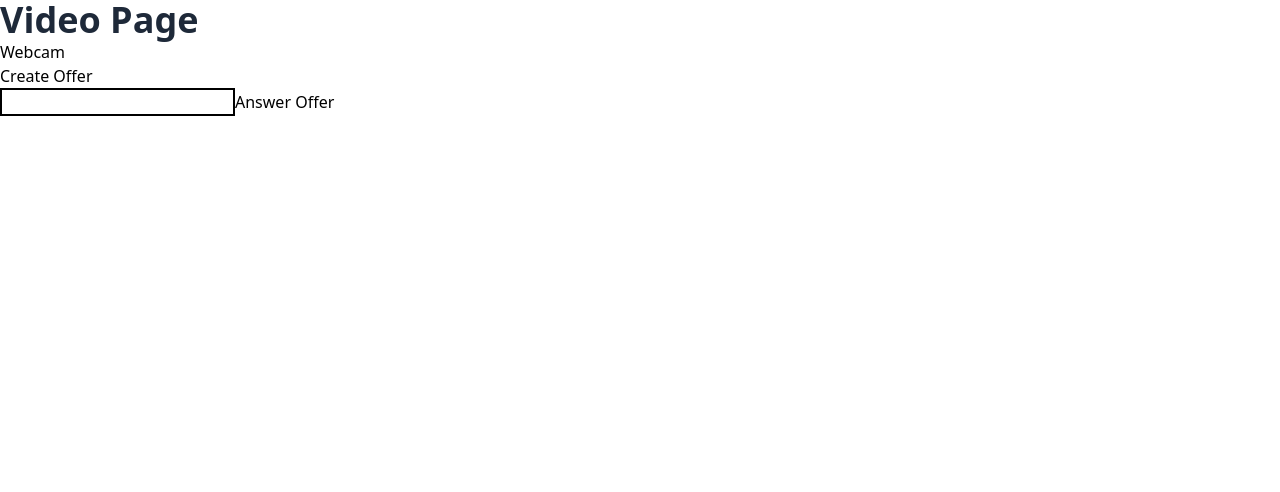
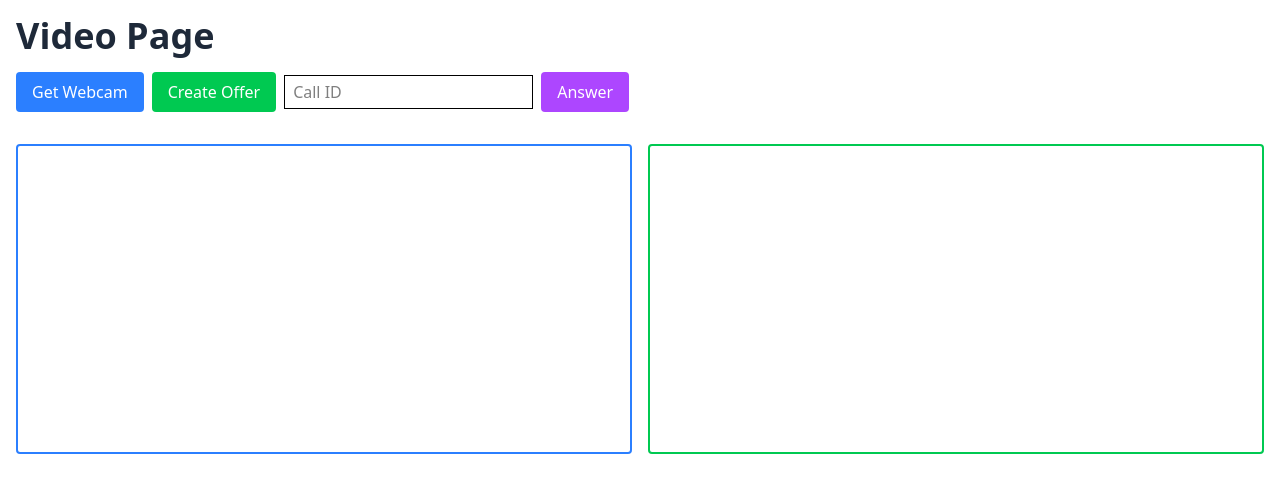
Before and after one commit to NOOB-3301/Project_Share_V2, a Next.js app: page /video in a window 1280 px wide. Shown: the top 492 px of the page. Built offline with nearby package versions, Linux system fonts and the light colour scheme.

Commit message:
feat: enhance VideoPage with improved webcam handling and UI updates

```diff
--- a/app/video/page.tsx
+++ b/app/video/page.tsx
@@ -9,65 +9,77 @@ import {
     onSnapshot,
     getDoc,
     updateDoc,
-    getDocs,
 } from "firebase/firestore";
 
+export default function VideoPage() {
+    const [senderpc, setSenderpc] = useState<RTCPeerConnection | null>(null);
+    const [answerpc, setAnswerpc] = useState<RTCPeerConnection | null>(null);
 
-export default function VideoPage() {
+    const [localStream, setLocalStream] = useState<MediaStream | null>(null);
+    const [remoteStream, setRemoteStream] = useState<MediaStream | null>(null);
 
-    const [senderpc, setSenderpc] = useState<RTCPeerConnection | null>(null)
-    const [answerpc, setAnswerpc] = useState<RTCPeerConnection | null>(null)
+    const [callId, setCallId] = useState<string | null>(null);
 
-    const [localStream, setLocalStream] = useState<MediaStream | null>(null)
-    const [remoteStream, setRemoteStream] = useState<MediaStream | null>(null)
+    const localVideoRef = useRef<HTMLVideoElement | null>(null);
+    const remoteVideoRef = useRef<HTMLVideoElement | null>(null);
 
-    const [callId, setCallId] = useState<string | null>(null)
+    useEffect(() => {
+        if (localVideoRef.current && localStream) {
+            localVideoRef.current.srcObject = localStream;
+        }
+    }, [localStream]);
+
+    useEffect(() => {
+        if (remoteVideoRef.current && remoteStream) {
+            remoteVideoRef.current.srcObject = remoteStream;
+        }
+    }, [remoteStream]);
 
     const gettwebcam = async () => {
-        const localStream = await navigator.mediaDevices.getUserMedia({ video: true, audio: true })
+        const local = await navigator.mediaDevices.getUserMedia({ video: true, audio: true });
+        setLocalStream(local);
 
-        localStream.getTracks().forEach((track) => {
         if (senderpc) {
-                senderpc.addTrack(track, localStream);
+            console.log("Adding tracks to senderpc", senderpc);
+
+            local.getTracks().forEach(track => senderpc.addTrack(track, local));
+            console.log("Tracks added to senderpc", senderpc);
         }
         if (answerpc) {
-                answerpc.addTrack(track, localStream);
+            console.log("Adding tracks to answerpc", answerpc);
+            local.getTracks().forEach(track => answerpc.addTrack(track, local));
+            console.log("Tracks added to answerpc", answerpc);
         }
-        })
 
-        if (answerpc) {
-            const remoteStream = new MediaStream();
-            setRemoteStream(remoteStream);
-            answerpc.ontrack = (event) => {
-                event.streams[0].getTracks().forEach((track) => {
-                    remoteStream.addTrack(track);
+        const remote = new MediaStream();
+        console.log("Creating remote stream", remote);
+        setRemoteStream(remote);
+
+        const setupOnTrack = (pc: RTCPeerConnection) => {
+            console.log("Setting up ontrack for pc", pc);
+            pc.ontrack = (event) => {
+                event.streams[0].getTracks().forEach(track => {
+                    remote.addTrack(track);
                 });
             };
-        }
+        };
+
+
         if (senderpc) {
-            const remoteStream = new MediaStream();
-            setRemoteStream(remoteStream);
-            senderpc.ontrack = (event) => {
-                event.streams[0].getTracks().forEach((track) => {
-                    remoteStream.addTrack(track);
-                });
+            setupOnTrack(senderpc);
+            console.log("after sender", senderpc);
         };
-        }
-        setLocalStream(localStream);
-    }
+        if (answerpc) setupOnTrack(answerpc);
+        console.log("after remote", remote);
+    };
+
     const createoffer = async () => {
         const servers = {
-            iceServers: [
-                {
-                    urls: ["stun:stun1.l.google.com:19302", "stun:stun2.l.google.com:19302"],
-                },
-            ],
+            iceServers: [{ urls: ["stun:stun1.l.google.com:19302", "stun:stun2.l.google.com:19302"] }],
         };
+        const newPc = new RTCPeerConnection(servers);
+        setSenderpc(newPc);
 
-        const newPc = new RTCPeerConnection(servers);
-        setSenderpc(newPc)
-        console.log(newPc);
-        console.log(localStream);
         const callDocRef = doc(collection(db, "calls"));
         const offerCandidates = collection(callDocRef, "offerCandidates");
         const answerCandidates = collection(callDocRef, "answerCandidates");
@@ -81,12 +93,10 @@ export default function VideoPage() {
         };
 
         const offerDescription = await newPc.createOffer();
-        console.log(offerDescription)
         await newPc.setLocalDescription(offerDescription);
 
         await setDoc(callDocRef, { offer: offerDescription });
 
-        // Listen for answer
         onSnapshot(callDocRef, (snapshot) => {
             const data = snapshot.data();
             if (!newPc.currentRemoteDescription && data?.answer) {
@@ -95,7 +105,6 @@ export default function VideoPage() {
             }
         });
 
-        // Listen for remote ICE candidates
         onSnapshot(answerCandidates, (snapshot) => {
             snapshot.docChanges().forEach((change) => {
                 if (change.type === "added") {
@@ -104,34 +113,28 @@ export default function VideoPage() {
                 }
             });
         });
+    };
+
+    const answerOffer = async () => {
+        if (!callId) {
+            console.error("No call ID found.");
+            return;
         }
 
-    const answerOffer = async () => {
-        console.log("Answering offer")
-        if (!callId) {
-            console.error("No call ID found. Please create an offer first.");
-            return;
-        }
         const calldoc = doc(db, "calls", callId);
         const answerCandidates = collection(calldoc, "answerCandidates");
         const offerCandidates = collection(calldoc, "offerCandidates");
+
         const servers = {
-            iceServers: [
-                {
-                    urls: ["stun:stun1.l.google.com:19302", "stun:stun2.l.google.com:19302"],
-                },
-            ],
+            iceServers: [{ urls: ["stun:stun1.l.google.com:19302", "stun:stun2.l.google.com:19302"] }],
         };
-        const anspc = new RTCPeerConnection(servers)
+
+        const anspc = new RTCPeerConnection(servers);
+        console.log("Answering call with server",anspc);
         setAnswerpc(anspc);
-        if (!anspc) {
-            console.error("No RTCPeerConnection instance");
-            return;
-        }
 
         anspc.onicecandidate = async (event) => {
-            console.log("ice candidate")
-            console.log(event)
+            console.log("ICE candidate:", event);
             if (event.candidate) {
                 await addDoc(answerCandidates, event.candidate.toJSON());
             }
@@ -155,40 +158,51 @@ export default function VideoPage() {
                 }
             });
         });
-    }
+
+        const remote = new MediaStream();
+        setRemoteStream(remote);
+
+        // Ensure tracks from the remote peer are added to the remote stream
+        anspc.ontrack = (event) => {
+            console.log(event)
+            event.streams[0].getTracks().forEach(track => {
+                remote.addTrack(track);
+            });
+        };
+    };
 
     return (
-        <div className="w-full min-h-screen bg-white">
-            <h1 className="text-4xl font-bold text-gray-800">Video Page</h1>
-            <button onClick={() => gettwebcam()}>Webcam</button>
-            <br />
-            <button onClick={() => createoffer()}>Create Offer</button>
-            <br />
-            <input className="border-2 border-black" type="text" value={callId ? callId : ""} onChange={(e) => setCallId(e.target.value)} />
-            <button onClick={() => answerOffer()}>Answer Offer</button>
+        <div className="w-full min-h-screen bg-white p-4">
+            <h1 className="text-4xl font-bold text-gray-800 mb-4">Video Page</h1>
+
+            <div className="space-x-2">
+                <button className="px-4 py-2 bg-blue-500 text-white rounded" onClick={gettwebcam}>Get Webcam</button>
+                <button className="px-4 py-2 bg-green-500 text-white rounded" onClick={createoffer}>Create Offer</button>
+                <input
+                    className="border px-2 py-1"
+                    type="text"
+                    placeholder="Call ID"
+                    value={callId || ""}
+                    onChange={(e) => setCallId(e.target.value)}
+                />
+                <button className="px-4 py-2 bg-purple-500 text-white rounded" onClick={answerOffer}>Answer</button>
+            </div>
+
+            <div className="flex mt-8 gap-4">
                 <video
-                className="w-1/2"
+                    className="w-1/2 border-2 border-blue-500 rounded"
+                    ref={localVideoRef}
                     autoPlay
                     playsInline
                     muted
-                ref={(video) => {
-                    if (video && localStream) {
-                        video.srcObject = localStream;
-                    }
-                }}
                 />
                 <video
-                className="w-1/2"
+                    className="w-1/2 border-2 border-green-500 rounded"
+                    ref={remoteVideoRef}
                     autoPlay
                     playsInline
-                ref={(video) => {
-                    if (video && remoteStream) {
-                        video.srcObject = remoteStream;
+                />
+            </div>
+        </div>
+    );
 }
-                }}
-            />
-
-
-        </div>
-    )
-}
```
Lines whose indentation alone changed are shown as unchanged.
